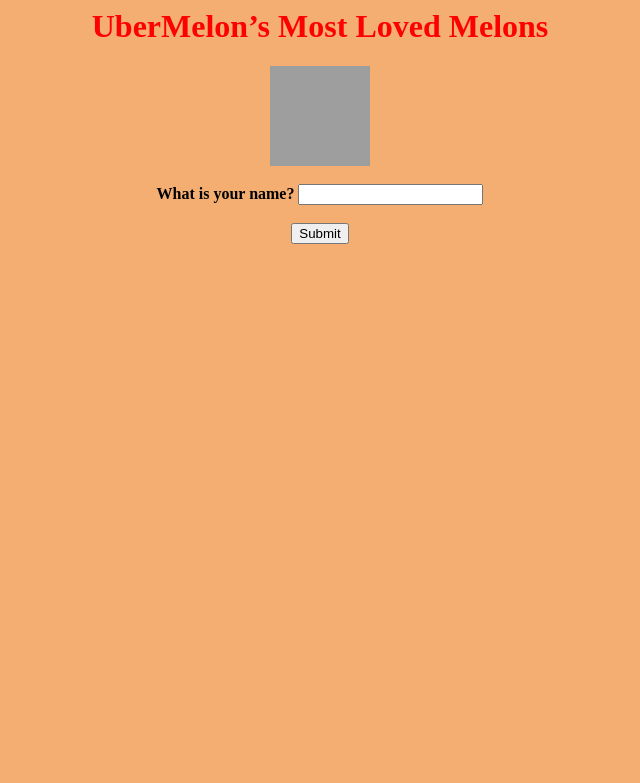
After one commit to shwetasharmaeco/src, a Flask app: template homework/skill-3/skills-3/templates/homepage.html in a window 1280 px wide. The commit adds this page. Shown: the top 783 px of the page, without its empty margins (320-960 px from the left). Run offline with Flask 2, Linux system fonts and the light colour scheme; the template is opened without the code that fills it, so the values that code supplies are empty; grey boxes are pictures that could not be loaded.

Commit message:
skills-3

```diff
--- /dev/null
+++ b/homework/skill-3/skills-3/server.py
@@ -0,0 +1,106 @@
+from flask import Flask, redirect, request, render_template, session
+from flask_debugtoolbar import DebugToolbarExtension
+from jinja2 import StrictUndefined
+
+
+app = Flask(__name__)
+
+# This option will cause Jinja to throw UndefinedErrors if a value hasn't
+# been defined (so it more closely mimics Python's behavior)
+app.jinja_env.undefined = StrictUndefined
+
+# This option will cause Jinja to automatically reload templates if they've been
+# changed. This is a resource-intensive operation though, so it should only be
+# set while debugging.
+app.jinja_env.auto_reload = True
+
+# Required to use Flask sessions and the debug toolbar
+app.secret_key = 'ABC'
+
+MOST_LOVED_MELONS = {
+    'cren': {
+        'img': 'http://www.rareseeds.com/assets/1/14/DimRegular/crenshaw.jpg',
+        'name': 'Crenshaw',
+        'num_loves': 584,
+    },
+    'jubi': {
+        'img': 'http://www.rareseeds.com/assets/1/14/DimThumbnail/Jubilee-Watermelon-web.jpg',
+        'name': 'Jubilee Watermelon',
+        'num_loves': 601,
+    },
+    'sugb': {
+        'img': 'http://www.rareseeds.com/assets/1/14/DimThumbnail/Sugar-Baby-Watermelon-web.jpg',
+        'name': 'Sugar Baby Watermelon',
+        'num_loves': 587,
+    },
+    'texb': {
+        'img': 'http://www.rareseeds.com/assets/1/14/DimThumbnail/Texas-Golden-2-Watermelon-web.jpg',
+        'name': 'Texas Golden Watermelon',
+        'num_loves': 598,
+    },
+}
+
+@app.route("/")
+def homepage():
+    melons_dict = MOST_LOVED_MELONS
+
+
+    if "name" in session:
+        name = session.get("name")
+
+        # return redirect ("/top-melons")
+
+        return render_template("homepage.html")
+
+
+@app.route("/get-name")
+def get_name():
+
+    name = request.args.get("name")
+
+    session["name"]= request.args.get("name")
+
+    return redirect ("/top-melons")
+
+
+
+@app.route("/top-melons")
+def display_melons():
+
+    melons_dict = MOST_LOVED_MELONS
+
+
+    if "name" in session:
+        name = session.get("name")
+
+        return render_template("top-melons.html",
+                        melons_dict= melons_dict,
+                        )
+    else:
+        return redirect("/")
+
+
+@app.route("/love-melon",  methods=["POST"])
+def add_like():
+
+    for melon, val in MOST_LOVED_MELONS.items():
+        melon_liked = request.values.get("melon")
+        print("**********", melon_liked)
+
+        if melon_liked == val['name']:
+            val['num_loves']+=1
+
+
+    return render_template("thank-you.html")
+
+
+
+if __name__ == '__main__':
+    # We have to set debug=True here, since it has to be True at the
+    # point that we invoke the DebugToolbarExtension
+    app.debug = True
+    app.config['DEBUG_TB_INTERCEPT_REDIRECTS'] = False
+
+    DebugToolbarExtension(app)
+
+    app.run(host='0.0.0.0')
--- /dev/null
+++ b/homework/skill-3/skills-3/static/styles.css
@@ -0,0 +1,13 @@
+img {
+
+  height: 100px;
+  width: 100px;
+
+}
+
+
+.melon-div {
+  display: inline-block;
+  padding: 10px;
+  width: 205px;
+}
--- /dev/null
+++ b/homework/skill-3/skills-3/templates/base.html
@@ -0,0 +1,13 @@
+<html>
+<head>
+	<link rel ="stylesheet"
+		  href ="/static/styles.css"/>
+</head>
+
+		{% block body %}
+      		<!---->
+  		{% endblock %}
+
+
+
+</html>
--- /dev/null
+++ b/homework/skill-3/skills-3/templates/homepage.html
@@ -0,0 +1,40 @@
+
+{% extends 'base.html' %}
+
+{% block body %}
+
+<head>
+	<style>
+
+	h1{font: sans-serif;
+	color: red;
+text-align: center}
+
+	body{background-color: #f4ae72 ;}
+
+	form{text-align: center}
+
+	</style>
+
+	<title> Welcome to Ubermelon! </title>
+
+</head>
+<body>
+
+	<h1> UberMelon’s Most Loved Melons </h1>
+
+	<center>
+	<img  src = "https://media.gettyimages.com/photos/melon-wallpaper-picture-id157405770?s=2048x2048" >
+	</center>
+	<br>
+
+	<form action= "/get-name">
+
+		<label for ="name" color= "red"> <b> What is your name? </b> </label>
+			<input type= "text" name= "name"  required>
+			<br><br>
+			<input type= "submit">
+	</form>
+</body>
+
+{% endblock %}
--- a/lab/madlibs/madlibs.py
+++ b/lab/madlibs/madlibs.py
@@ -59,15 +59,18 @@ def show_madlib_form():
 
 @app.route("/madlib")
 def show_madlib():
+    print(request.args, "\n\n\n\n\n")
     person = request.args.get("person")
     color = request.args.get("color")
     noun = request.args.get("noun")
     adjective = request.args.get("adjective")
+    vehicle = request.args.getlist("vehicle")
     return render_template("madlib.html",
         person=person,
         color=color,
         noun=noun,
-        adjective=adjective)
+        adjective=adjective,
+        vehicle = vehicle)
 
 
 
```
Also changed, not shown: homework/skill-3/skills-3/requirements.txt (added, +8 -0 lines), homework/skill-3/skills-3/templates/thank-you.html (added, +21 -0 lines), homework/skill-3/skills-3/templates/top-melons.html (added, +58 -0 lines), lab/madlibs/templates/game.html (+8 -0 lines), lab/madlibs/templates/madlib.html (+13 -2 lines), homework/skill-3/skills-3/templates/water_melon.jpg (added), 5 other files.
